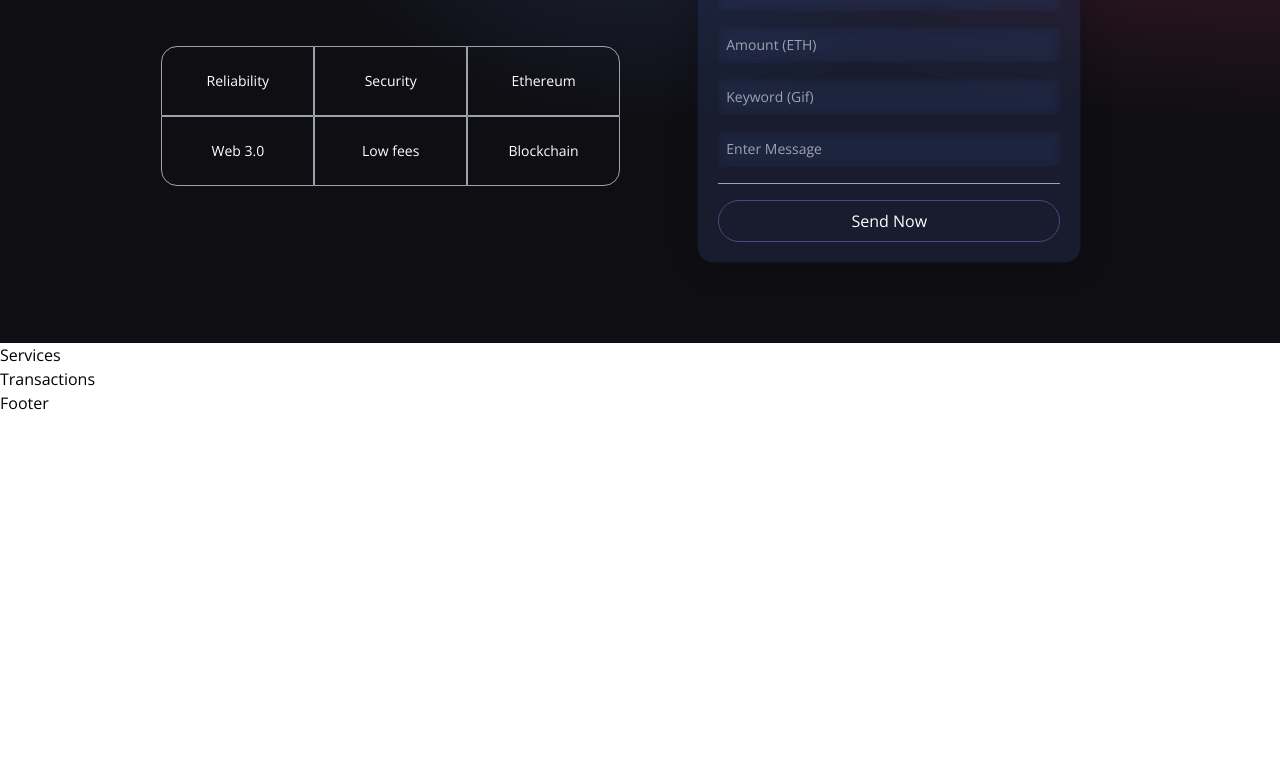
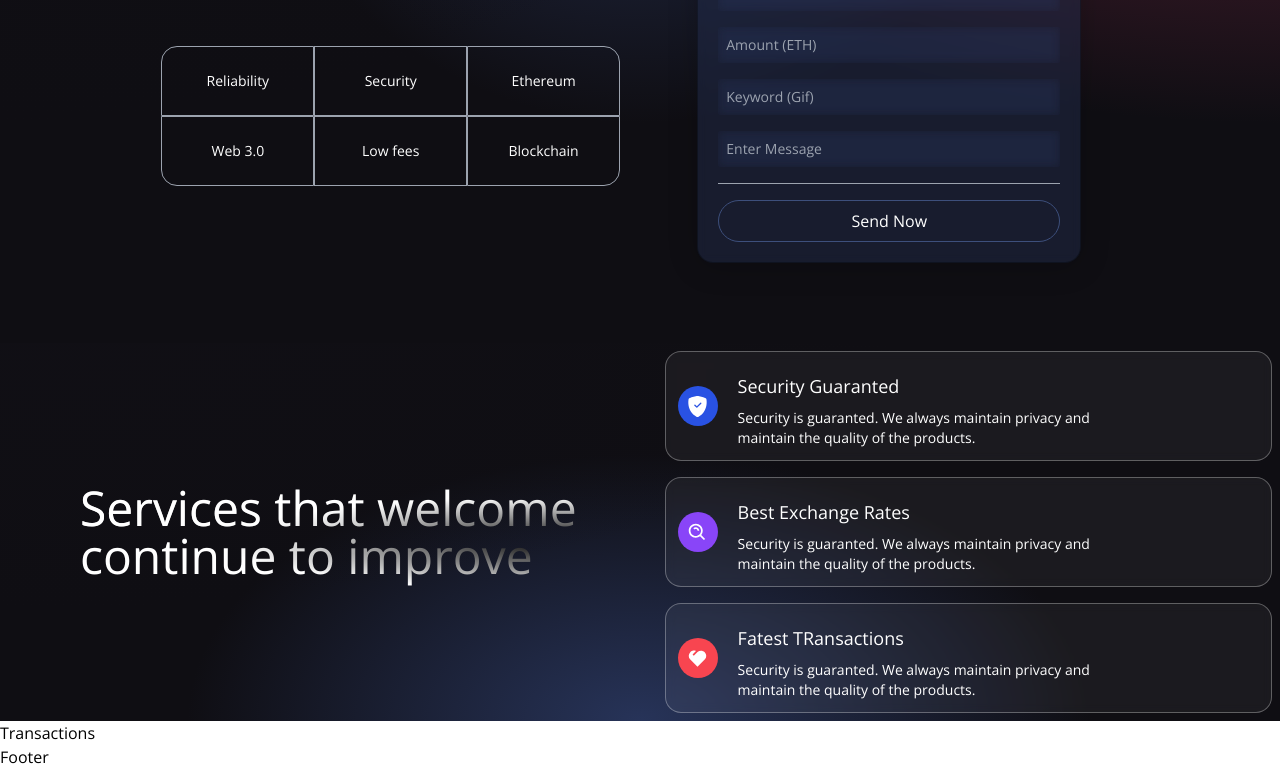
Before and after one commit to kTz1/project-web3.0, a React (Vite) app in the folder client/: page / in a window 1280 px wide. Shown: the part 406-1175 px from the top of the page. Before the commit the page ends 821 px from the top, so only its background shows below. Built offline with nearby package versions, Linux system fonts and the light colour scheme.

Commit message:
added Services component

```diff
--- a/client/src/components/Services.jsx
+++ b/client/src/components/Services.jsx
@@ -1,8 +1,52 @@
+import { BsShieldFillCheck } from 'react-icons/bs';
+import { BiSearchAlt } from 'react-icons/bi';
+import { RiHeart2Fill } from 'react-icons/ri';
+
+
+const ServiceCard = ({ color, title, icon, subtitle }) => (
+    <div className="flex flex-row justify-start items-center white-glassmorphism p-3 m-2 cursor-pointer hover:shadow-xl">
+        <div className={`w-10 h-10 rounded-full flex justify-center items-center ${color}`}>
+            {icon}
+        </div>
+        <div className="ml-5 flex flex-col flex-1">
+            <h1 className="mt-2 text-white text-lg">{title}</h1>
+            <p className="mt-2 text-white text-sm md:w-9/12">{subtitle}</p>
+        </div>
+    </div>
+)
 
 const Services = () => {
     return (
-        <div>
-            Services
+        <div className="flex flex-col md:flex-row w-full justify-center items-center gradient-bg-services">
+            <div className="flex mf:flex-row flex-col items-center justify-between md:p-20 py-12 px-4">
+                <div className="flex-1 flex flex-col justify-start items-start">
+                    <h1 className="text-white text-3xl sm:text-5xl py-2 text-gradient">
+                        Services that welcome
+                        <br />
+                        continue to improve
+                    </h1>
+                </div>
+            </div>
+            <div className="flex-1 flex flex-col justify-start items-center">
+                <ServiceCard
+                    color="bg-[#2952E3]"
+                    title="Security Guaranted"
+                    icon={<BsShieldFillCheck fontSize={21} className="text-white" />}
+                    subtitle="Security is guaranted. We always maintain privacy and maintain the quality of the products."
+                />
+                <ServiceCard
+                    color="bg-[#8945F8]"
+                    title="Best Exchange Rates"
+                    icon={<BiSearchAlt fontSize={21} className="text-white" />}
+                    subtitle="Security is guaranted. We always maintain privacy and maintain the quality of the products."
+                />
+                <ServiceCard
+                    color="bg-[#F84550]"
+                    title="Fatest TRansactions"
+                    icon={<RiHeart2Fill fontSize={21} className="text-white" />}
+                    subtitle="Security is guaranted. We always maintain privacy and maintain the quality of the products."
+                />
+            </div>
         </div>
     )
 }
--- a/client/src/components/Welcome.jsx
+++ b/client/src/components/Welcome.jsx
@@ -70,7 +70,7 @@
                         </div>
                     </div>
                 </div>
-                {/* Left side */}
+                {/* Right side */}
                 <div className="flex flex-col flex-1 items-center justify-start w-full mf:mt-0 mt-10">
                     <div className="p-3 justify-end items-start flex-col rounded-xl h-40 sm:w-72 w-full my-5 eth-card white-glassmorphism">
                         <div className="flex justify-between flex-col w-full h-full">
```
